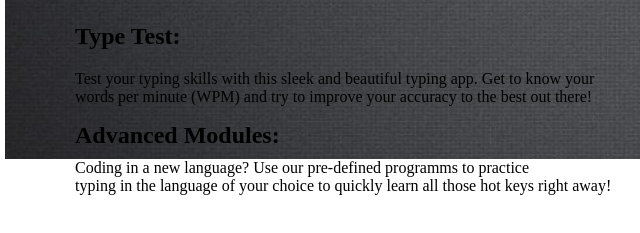
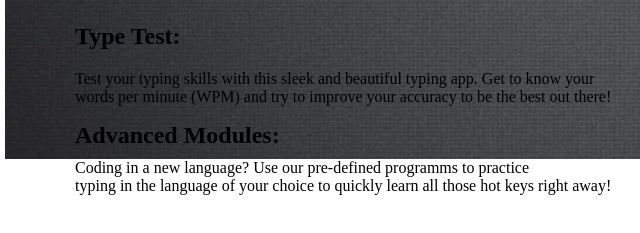
Before and after one commit to redris96/Typophobe, a plain HTML site: page App2/pages/About/About.html in a window 1280 px wide. Shown: the part 383-616 px from the top of the page, 123-763 px from the left. Drawn offline with Linux system fonts and the light colour scheme.

Commit message:
udated about

```diff
--- a/App2/pages/About/About.html
+++ b/App2/pages/About/About.html
@@ -20,7 +20,7 @@
               <img class="img-about" src="tp.png" width="70" height="70" style="position: relative; left: 329px; top: 117.58px; width: 97px; height: 92px;" />
                 <div class="Title"> <h1 style="width: 1002px; position: relative; left: 446px; top: 52px; height: 64px;">Typophobe</h1></div>
                     <h2 style="position: relative; left: 70px; top: 100px;">Type Test:</h2>
-                <p style="position: relative; top: 100px; left: 70px;">Test your typing skills with this sleek and beautiful typing app. Get to know your <br>words per minute (WPM) and try to improve your accuracy to the best out there!</p>
+                <p style="position: relative; top: 100px; left: 70px;">Test your typing skills with this sleek and beautiful typing app. Get to know your <br>words per minute (WPM) and try to improve your accuracy to be the best out there!</p>
                 <h2 style="position: relative; left: 70px; top: 96.92px;">Advanced Modules:</h2>
                 <p style="position: relative; top: 87px; width: 1082px; height: 23px; left: 70px;">Coding in a new language? Use our pre-defined programms to practice <br>typing in the language of your choice to quickly learn all those hot keys right away!</p>
 
```
